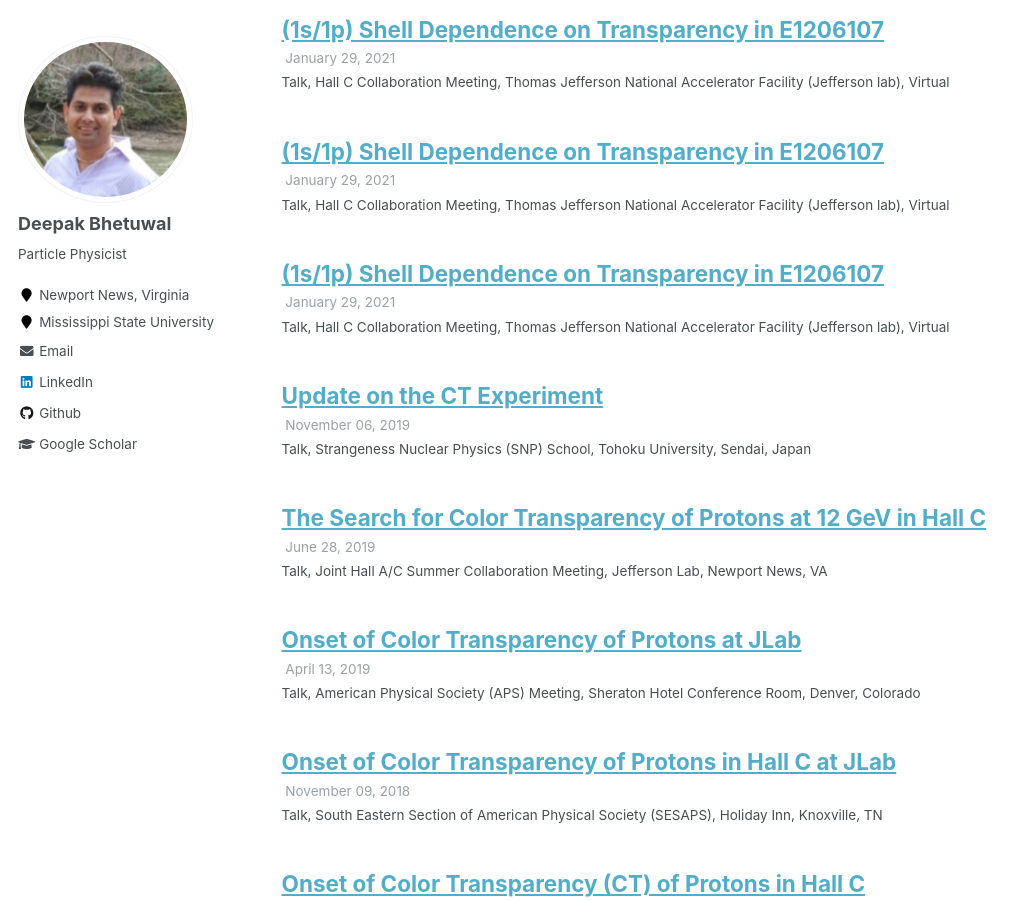
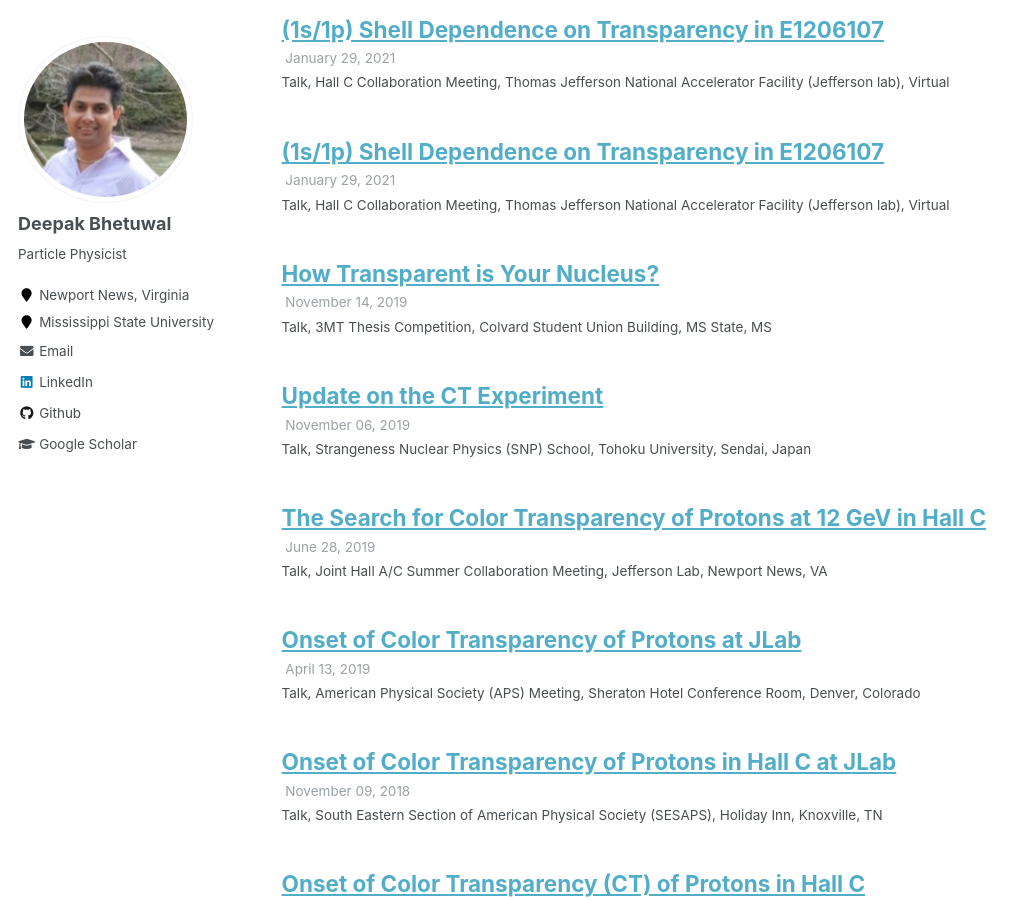
Before and after one commit to dkb208/dkb208.github.io, a Jekyll site: the page built from _pages/talks.html, in a window 1280 px wide and 900 px high, scrolled down 1519 px. Shown: the whole window, without its empty margins (0-1032 px from the left). Built offline with Jekyll 4.4.1, drawn with Linux system fonts in a browser that asks for light colours.

Commit message:
Update 2021-01-06.md

```diff
--- a/_talks/2021-01-06.md
+++ b/_talks/2021-01-06.md
@@ -1,9 +1,9 @@
 ---
-title: "(1s/1p) Shell Dependence on Transparency in E1206107"
+title: "How Transparent is Your Nucleus?"
 collection: talks
-type: "Talk, Hall C Collaboration Meeting"
-permalink: /talks/2014-03-01-talk-3
-venue: "Thomas Jefferson National Accelerator Facility (Jefferson lab)"
-date: 2021-01-29
-location: "Virtual"
+type: "Talk, 3MT Thesis Competition"
+permalink: /talks/2021-01-06
+venue: "Colvard Student Union Building"
+date: 2019-11-14
+location: "MS State, MS"
 ---
```
